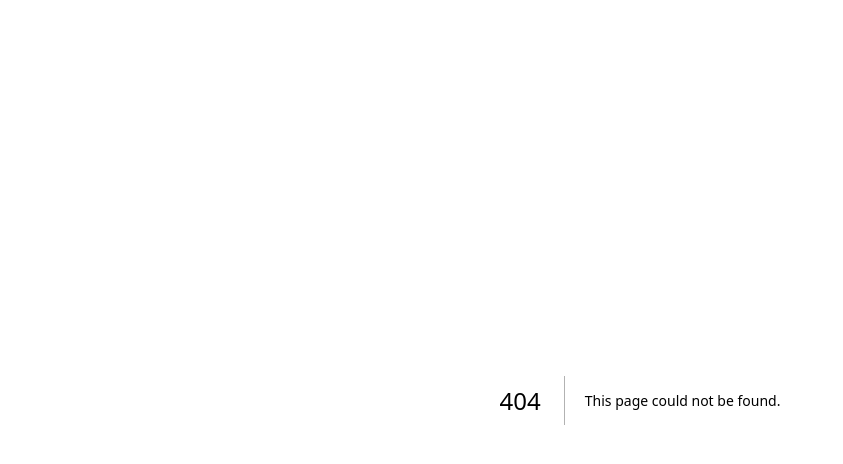
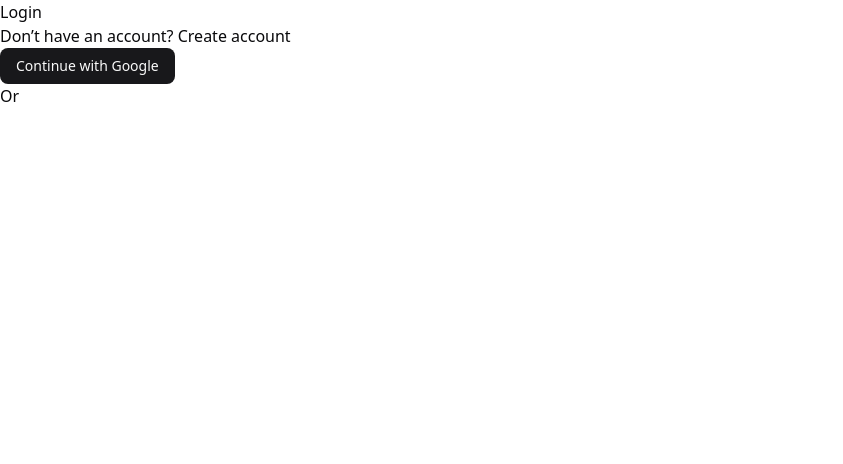
Before and after one commit to RanjanaRK/ai-question-generator-client, a Next.js app: page /auth/login in a window 1280 px wide. Before the commit this address had no page. Shown: the top 464 px of the page, without its empty margins (0-843 px from the left). Built offline with nearby package versions, Linux system fonts and the light colour scheme.

Commit message:
login form

```diff
--- a/package.json
+++ b/package.json
@@ -9,6 +9,7 @@
     "lint": "eslint"
   },
   "dependencies": {
+    "@hookform/resolvers": "^5.2.2",
     "class-variance-authority": "^0.7.1",
     "clsx": "^2.1.1",
     "lucide-react": "^0.563.0",
@@ -16,7 +17,9 @@
     "radix-ui": "^1.4.3",
     "react": "19.2.3",
     "react-dom": "19.2.3",
-    "tailwind-merge": "^3.4.0"
+    "react-hook-form": "^7.71.1",
+    "tailwind-merge": "^3.4.0",
+    "zod": "^4.3.6"
   },
   "devDependencies": {
     "@tailwindcss/postcss": "^4",
--- /dev/null
+++ b/src/app/auth/login/page.tsx
@@ -0,0 +1,11 @@
+import LoginForm from "@/components/Auth/LoginForm";
+
+const page = () => {
+  return (
+    <>
+      <LoginForm />
+    </>
+  );
+};
+
+export default page;
```
Also changed, not shown: 1 other file (tests, documents, lock files or other folders).
